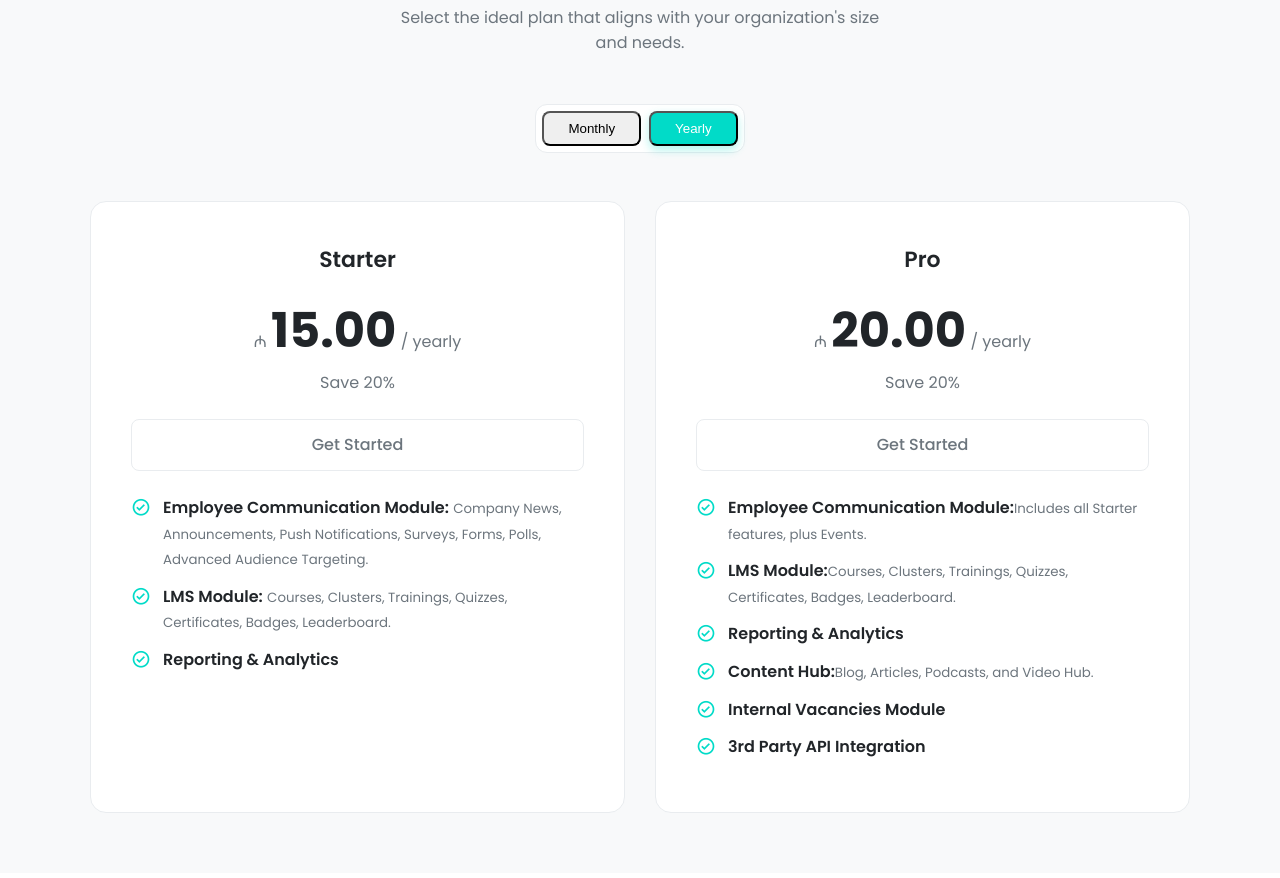
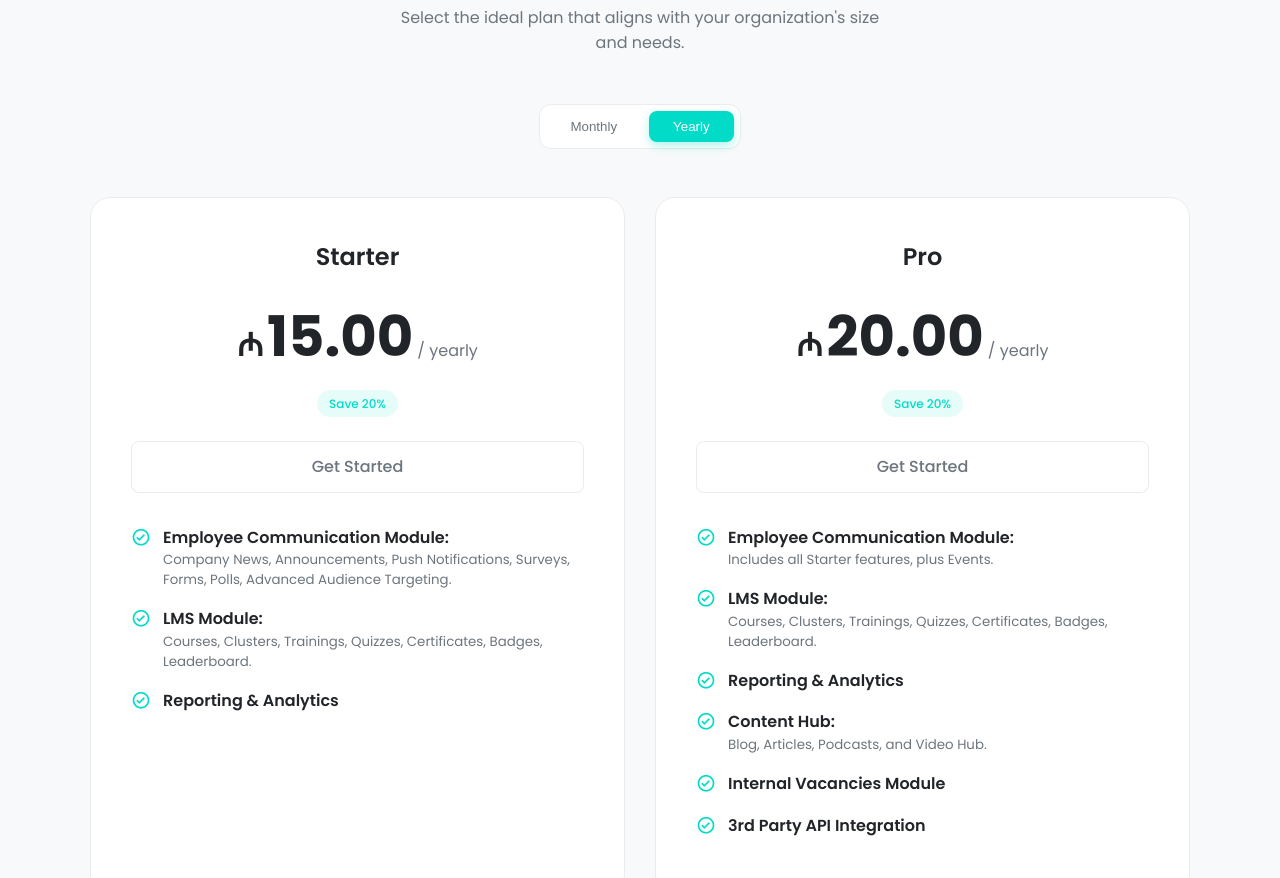
Before and after one commit to Nizamitahirov/Uplanding, a plain HTML site: page index.html in a window 1280 px wide. Shown: the part 2308-3186 px from the top of the page. Drawn offline with nearby package versions, Linux system fonts and the light colour scheme.

Commit message:
Update style.css

```diff
--- a/style.css
+++ b/style.css
@@ -104,19 +104,44 @@ h1, h2, h3, h4, strong { color: var(--dark-color); font-weight: 600; }
 .call-btn { width: 36px; height: 36px; border-radius: 50%; background-color: var(--primary-color); color: var(--white-color); display: inline-flex; align-items: center; justify-content: center; text-decoration: none; font-size: 18px; }
 
 /* --- Pricing Section --- */
+#pricing { background-color: var(--light-gray-color); }
 .pricing-toggle { display: flex; justify-content: center; margin-bottom: 48px; }
 .toggle-switch { background-color: var(--white-color); padding: 6px; border-radius: 12px; display: flex; gap: 8px; border: 1px solid var(--border-color); }
-.toggle-btn { padding: 8px 24px; border-radius: 8px; font-weight: 500; cursor: pointer; transition: all 0.3s ease; }
+.toggle-btn { padding: 8px 24px; border-radius: 8px; font-weight: 500; cursor: pointer; transition: all 0.3s ease; background-color: transparent; border: none; color: var(--text-color); }
 .toggle-btn.active { background-color: var(--primary-color); color: var(--white-color); box-shadow: 0 4px 10px rgba(1, 219, 200, 0.3); }
+
 .pricing-grid { display: grid; grid-template-columns: repeat(2, 1fr); gap: 30px; }
-.pricing-card { background-color: var(--white-color); padding: 40px; border-radius: 16px; border: 1px solid var(--border-color); text-align: center; }
-.pricing-card h3 { font-size: 22px; margin-bottom: 16px; }
-.price { font-size: 48px; font-weight: 700; color: var(--dark-color); margin-bottom: 8px; }
-.price .strikethrough { font-size: 24px; color: var(--text-color); text-decoration: line-through; margin-left: 8px; }
-.pricing-card .btn { margin: 24px 0; width: 100%; }
-.features-list { list-style: none; text-align: left; }
-.features-list li { margin-bottom: 12px; display: flex; align-items: flex-start; gap: 12px; }
+.pricing-card { background-color: var(--white-color); padding: 40px; border-radius: 20px; border: 1px solid var(--border-color); text-align: left; }
+
+.pricing-card h3 { font-size: 24px; margin-bottom: 16px; text-align: center; }
+
+.price-display { display: flex; justify-content: center; align-items: baseline; gap: 4px; margin-bottom: 8px; }
+.price-currency { font-size: 32px; font-weight: 600; color: var(--dark-color); }
+.price { font-size: 56px; font-weight: 700; color: var(--dark-color); }
+.billing-cycle { font-size: 16px; color: var(--text-color); font-weight: 400; }
+
+.save-badge {
+    display: none; /* Hidden by default */
+    margin: 0 auto 16px auto;
+    width: fit-content;
+    padding: 4px 12px;
+    background-color: #e6fcf9;
+    color: var(--primary-color);
+    font-size: 12px;
+    font-weight: 500;
+    border-radius: 999px;
+}
+.save-badge.visible {
+    display: block;
+}
+
+.pricing-card .btn { margin: 24px auto; display: block; width: 100%; text-align: center; }
+
+.features-list { list-style: none; text-align: left; margin-top: 32px; }
+.features-list li { margin-bottom: 16px; display: flex; align-items: flex-start; gap: 12px; }
 .features-list i { color: var(--primary-color); font-size: 20px; margin-top: 2px; flex-shrink: 0; }
+.features-list div { display: flex; flex-direction: column; }
+.features-list small { color: var(--text-color); line-height: 1.5; }
 
 /* --- Phone Mockup Styles --- */
 .phone-mockup { background-color: var(--dark-color); border-radius: 40px; padding: 12px; box-shadow: 0 20px 50px -10px rgba(0,0,0,0.2); margin-top: auto; }
```
